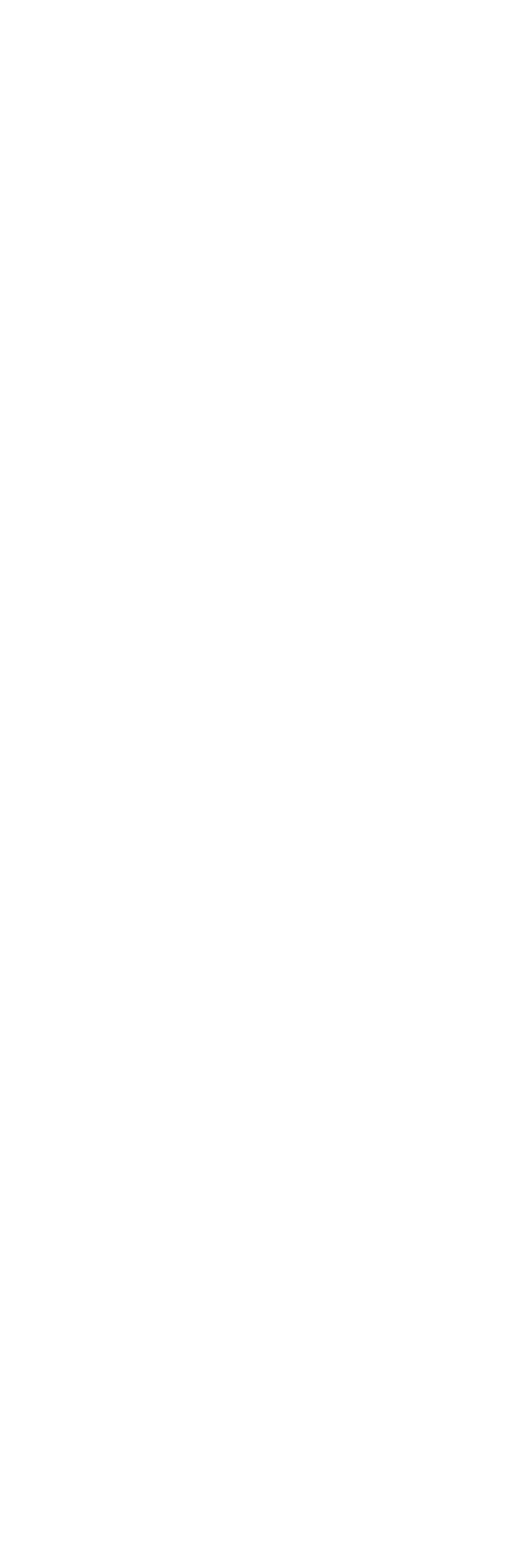
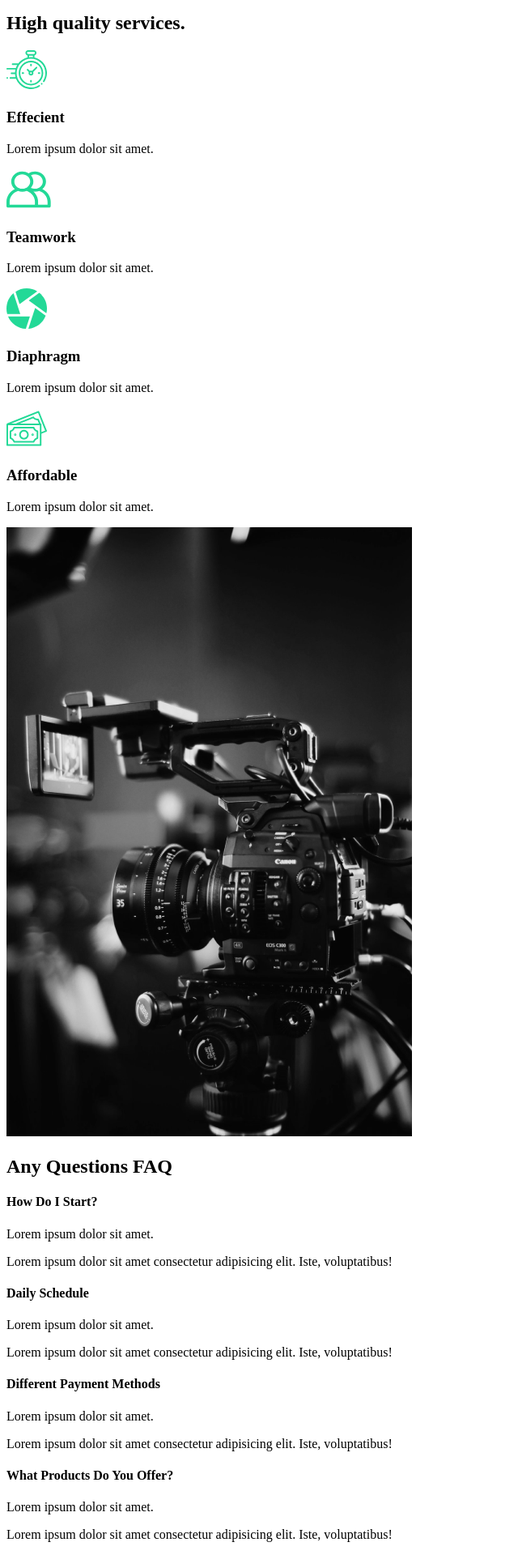
Before and after one commit to Alex-Lee-Myers/Capture-Portfolio-JS, a React (Create React App) app: page / in a window 1280 px wide. Shown: the part 979-2899 px from the top of the page at 81% size, without its empty margins (0-640 px from the left). Before the commit the page ends 982 px from the top, so only its background shows below. Built offline with nearby package versions, Linux system fonts and the light colour scheme.

Commit message:
information for aboutus section completed. implementing styled-components next and starting basic styling.

```diff
--- /dev/null
+++ b/src/components/FaqSection.js
@@ -0,0 +1,45 @@
+import React from "react";
+
+const FaqSection = () => {
+	return (
+		<div className="faq">
+			<h2>
+				Any Questions <span>FAQ</span>
+			</h2>
+			<h4>How Do I Start?</h4>
+			<div className="answer">
+				<p>Lorem ipsum dolor sit amet.</p>
+				<p>
+					Lorem ipsum dolor sit amet consectetur adipisicing elit. Iste,
+					voluptatibus!
+				</p>
+			</div>
+			<h4>Daily Schedule</h4>
+			<div className="answer">
+				<p>Lorem ipsum dolor sit amet.</p>
+				<p>
+					Lorem ipsum dolor sit amet consectetur adipisicing elit. Iste,
+					voluptatibus!
+				</p>
+			</div>
+			<h4>Different Payment Methods</h4>
+			<div className="answer">
+				<p>Lorem ipsum dolor sit amet.</p>
+				<p>
+					Lorem ipsum dolor sit amet consectetur adipisicing elit. Iste,
+					voluptatibus!
+				</p>
+			</div>
+			<h4>What Products Do You Offer?</h4>
+			<div className="answer">
+				<p>Lorem ipsum dolor sit amet.</p>
+				<p>
+					Lorem ipsum dolor sit amet consectetur adipisicing elit. Iste,
+					voluptatibus!
+				</p>
+			</div>
+		</div>
+	);
+};
+
+export default FaqSection;
--- /dev/null
+++ b/src/components/ServicesSection.js
@@ -0,0 +1,63 @@
+import React from "react";
+import clock from "../img/clock.svg";
+import diaphragm from "../img/diaphragm.svg";
+import money from "../img/money.svg";
+import teamwork from "../img/teamwork.svg";
+import home2 from "../img/home2.png";
+
+const ServicesSection = () => {
+	return (
+		<div className="services">
+			<div className="description">
+				<h2>
+					High <span>quality</span> services.
+				</h2>
+
+				<div className="cards">
+					<div className="card">
+						<div className="icon">
+							<img src={clock} alt="clock" />
+							<h3>Effecient</h3>
+						</div>
+						<p>Lorem ipsum dolor sit amet.</p>
+					</div>
+				</div>
+
+				<div className="cards">
+					<div className="card">
+						<div className="icon">
+							<img src={teamwork} alt="teamwork" />
+							<h3>Teamwork</h3>
+						</div>
+						<p>Lorem ipsum dolor sit amet.</p>
+					</div>
+				</div>
+
+				<div className="cards">
+					<div className="card">
+						<div className="icon">
+							<img src={diaphragm} alt="diaphragm" />
+							<h3>Diaphragm</h3>
+						</div>
+						<p>Lorem ipsum dolor sit amet.</p>
+					</div>
+				</div>
+
+				<div className="cards">
+					<div className="card">
+						<div className="icon">
+							<img src={money} alt="money" />
+							<h3>Affordable</h3>
+						</div>
+						<p>Lorem ipsum dolor sit amet.</p>
+					</div>
+				</div>
+			</div>
+			<div className="image">
+				<img src={home2} alt="home2" />
+			</div>
+		</div>
+	);
+};
+
+export default ServicesSection;
--- a/src/pages/AboutUs.js
+++ b/src/pages/AboutUs.js
@@ -1,10 +1,14 @@
 import React from "react";
 import AboutSection from "../components/AboutSection";
+import ServicesSection from "../components/ServicesSection";
+import FaqSection from "../components/FaqSection";
 
 const AboutUs = () => {
 	return (
 		<div>
 			<AboutSection />
+			<ServicesSection />
+			<FaqSection />
 		</div>
 	);
 };
```
